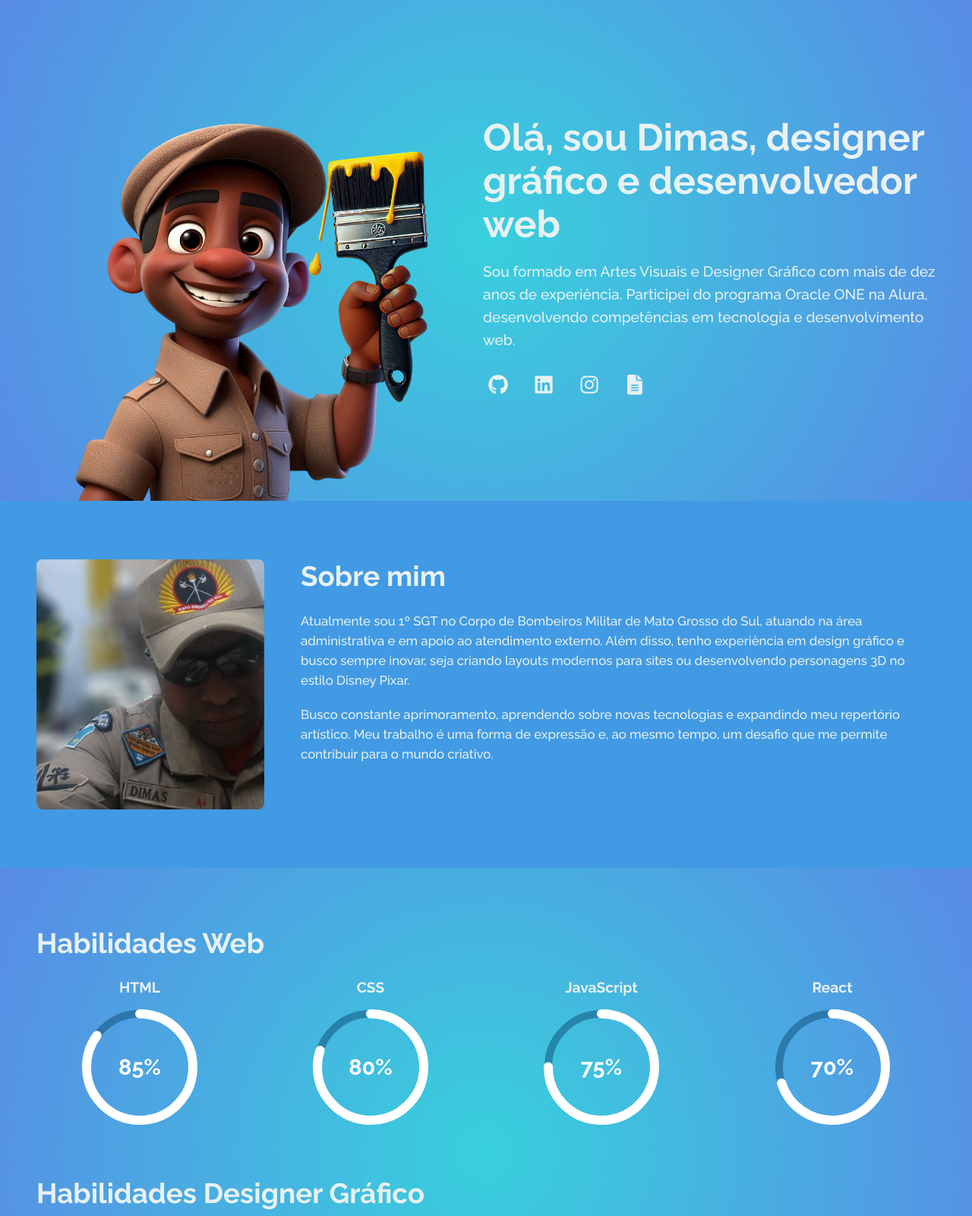
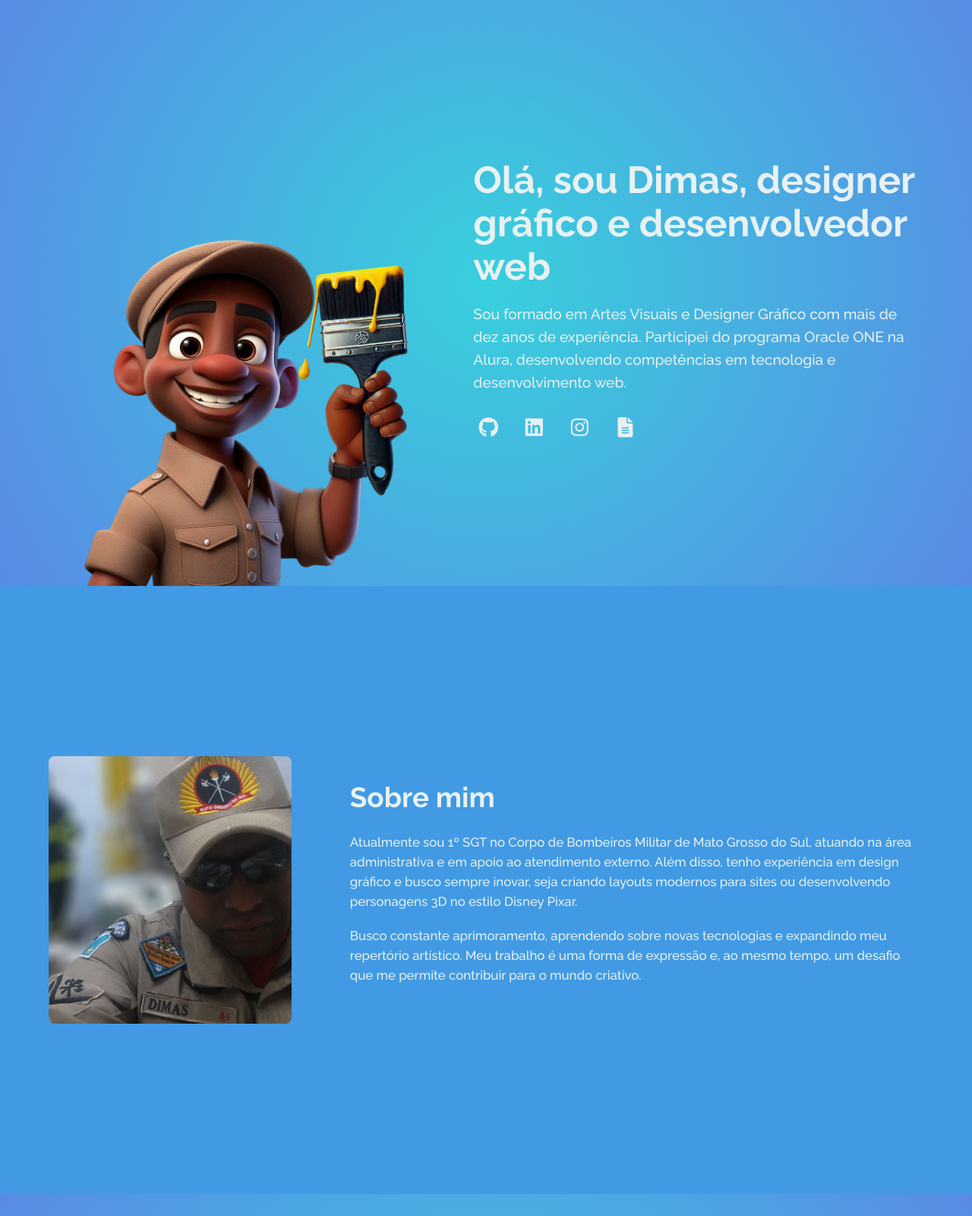
Before and after one commit to dimaswebdev/dimas_portifolio, a plain HTML site: page index.html in a window 1280 px wide. Shown: the part 100-1700 px from the top of the page at 76% size. Drawn offline with Linux system fonts and the light colour scheme.

Commit message:
feat: desktop fullscreen sections with consistent editorial alignment

```diff
--- a/assets/css/style.css
+++ b/assets/css/style.css
@@ -151,3 +151,101 @@ section h3 { line-height: 1.3; }
 @media (prefers-reduced-motion: reduce) {
   *, *::before, *::after { scroll-behavior: auto !important; animation-duration: .01ms !important; transition-duration: .01ms !important; }
 }
+
+/*
+ * Desktop editorial fullscreen layout.
+ * No scroll snapping: natural page scrolling, with sections expanding if needed.
+ * A consistent content axis and balanced whitespace prevent floating elements.
+ */
+@media (min-width: 1024px) {
+  main > section {
+    min-height: 100vh;
+    min-height: 100svh;
+    display: flex;
+    flex-direction: column;
+    justify-content: center;
+    padding-block: clamp(4rem, 7vh, 7rem);
+    padding-inline: clamp(2rem, 5vw, 5rem);
+  }
+
+  /* One shared vertical axis for headings, text, cards, and illustrations. */
+  main > section > [class$="__container"] {
+    width: min(100%, var(--largura));
+    margin-inline: auto;
+  }
+  main > .apresentacao {
+    padding-top: clamp(3rem, 6vh, 6rem);
+    padding-bottom: 0;
+  }
+  .apresentacao__container {
+    min-height: 0;
+    flex: 1;
+    align-items: center;
+    justify-content: space-between;
+    gap: clamp(3rem, 5vw, 6rem);
+  }
+  .apresentacao__foto--principal {
+    width: min(43%, 510px);
+    max-height: min(84svh, 800px);
+    object-fit: contain;
+    object-position: bottom;
+  }
+  .apresentacao__container-info {
+    flex: 1 1 0;
+    max-width: 650px;
+    padding-block: clamp(2rem, 5vh, 4rem);
+  }
+  .sobre-mim__container {
+    display: grid;
+    grid-template-columns: minmax(220px, 320px) minmax(0, 1fr);
+    gap: clamp(3rem, 6vw, 7rem);
+    align-items: center;
+  }
+  .sobre-mim__foto {
+    width: 100%;
+    max-height: 68svh;
+    object-fit: contain;
+  }
+  .sobre-mim__container-info { max-width: 760px; }
+  .habilidades {
+    gap: clamp(2rem, 5vh, 4rem);
+    align-content: center;
+  }
+  .habilidades__container + .habilidades__container { margin-top: 0; }
+  .habilidades__titulo,
+  .hobbies__titulo,
+  .formacao__titulo,
+  .projetos__titulo,
+  .contato__titulo {
+    margin-bottom: clamp(1.75rem, 3.2vh, 3rem);
+  }
+  .skills-container { gap: clamp(1rem, 2vw, 2rem); }
+  .hobbies__lista {
+    justify-content: space-between;
+    gap: clamp(2rem, 5vw, 4.5rem);
+    max-width: 950px;
+    margin-inline: auto;
+  }
+  .hobbies__elemento { flex: 1 1 180px; }
+  .hobbies__icone { width: clamp(90px, 8vw, 120px); height: clamp(90px, 8vw, 120px); }
+  .formacao__lista { column-gap: clamp(3rem, 6vw, 6rem); }
+  .formacao__elemento { align-items: center; }
+  .projetos {
+    min-height: 100svh;
+    justify-content: flex-start;
+  }
+  .projetos__conteiner + .projetos__conteiner { margin-top: clamp(3rem, 6vh, 5rem); }
+  .contato__container { max-width: var(--largura); }
+  .contato__alternativas { max-width: 650px; }
+  .contato .rodape__container { margin-top: clamp(3rem, 8vh, 7rem); }
+}
+
+/* Short laptop windows: maintain readability instead of forcing a crop. */
+@media (min-width: 1024px) and (max-height: 700px) {
+  main > section { padding-block: 3rem; }
+  .apresentacao__foto--principal { max-height: 78svh; }
+  .habilidades { gap: 1.5rem; }
+  .habilidades__titulo { margin-bottom: 1rem; }
+  .skill-circle .circle-wrapper,
+  .skill-circle .circle-wrapper svg { width: 130px; height: 130px; }
+}
```
